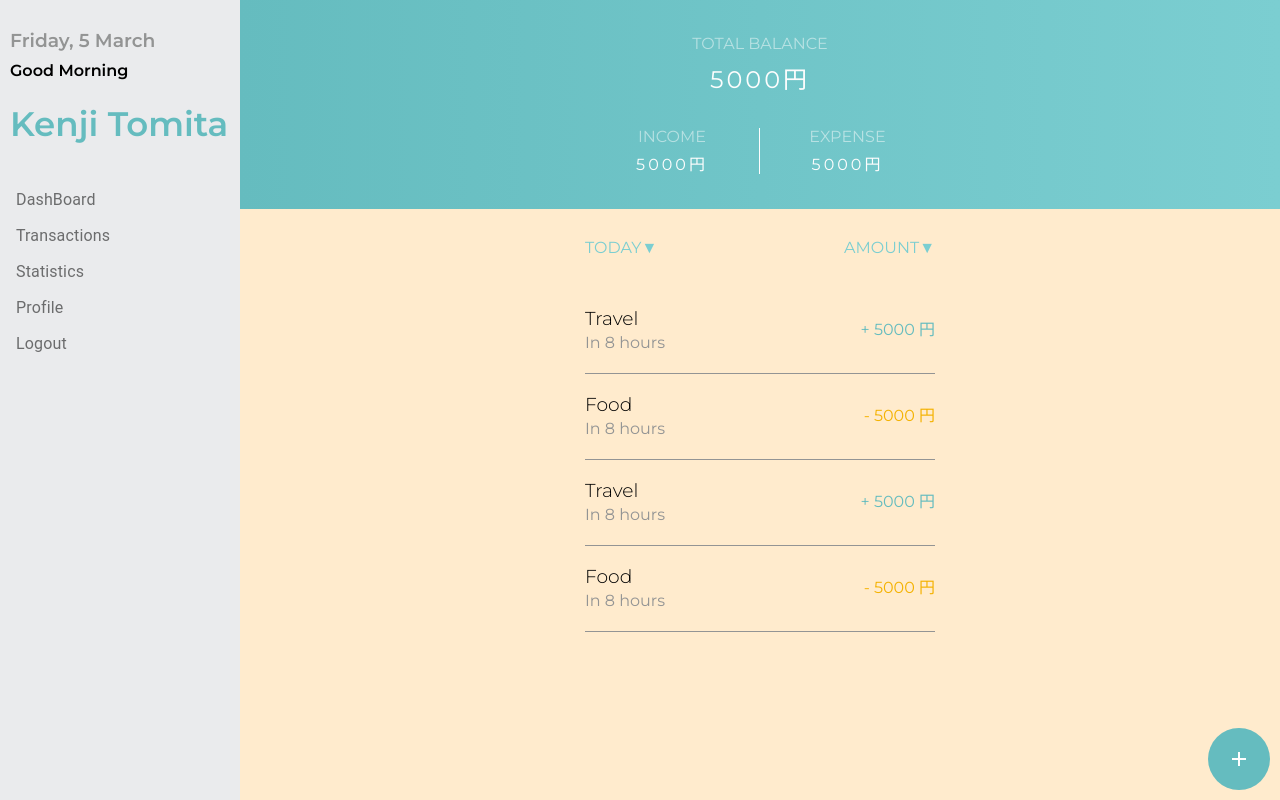
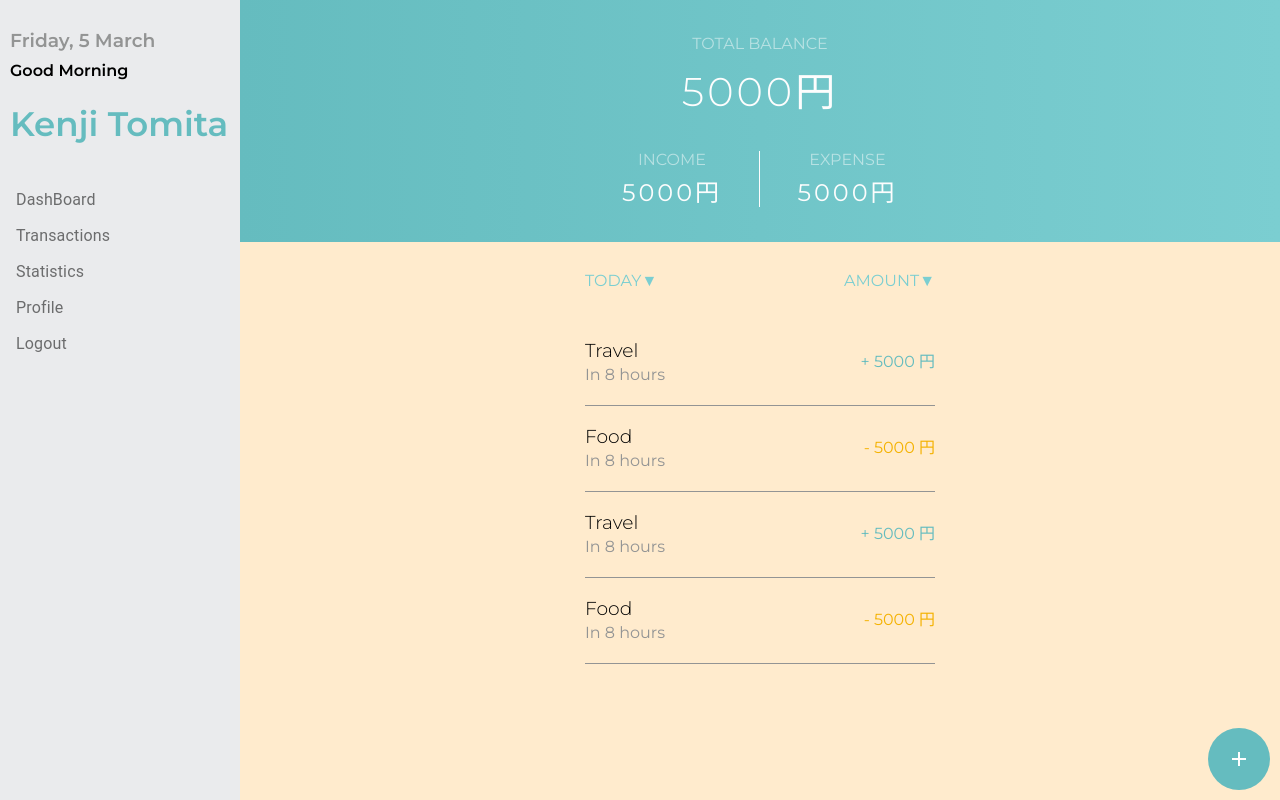
Before and after one commit to jp-knj/budget-app, a React (Create React App) app in the folder client/: page /dashboard in a window 1280 px wide. Built offline with nearby package versions, Linux system fonts and the light colour scheme; sample sign-in values are in the browser's storage.

Commit message:
:bug: Fixed bigger font-size
t

```diff
--- a/client/src/styles/components/_budget.scss
+++ b/client/src/styles/components/_budget.scss
@@ -16,11 +16,12 @@
   }
   &_value {
     color: $color-white;
-    @extend .heading-tertiary;
+    @extend .heading-primary;
     line-height: 1.43;
     letter-spacing: 3px;
   &-sub {
     color: $color-white;
+    @extend .heading-tertiary;
     letter-spacing: 3px;
    }
   }
--- a/client/src/styles/components/_chart.scss
+++ b/client/src/styles/components/_chart.scss
@@ -44,6 +44,7 @@
             text-transform: uppercase;
         }
         .chart_value {
+            @extend .heading-tertiary;
             letter-spacing: 3px;
         }
     }
```
